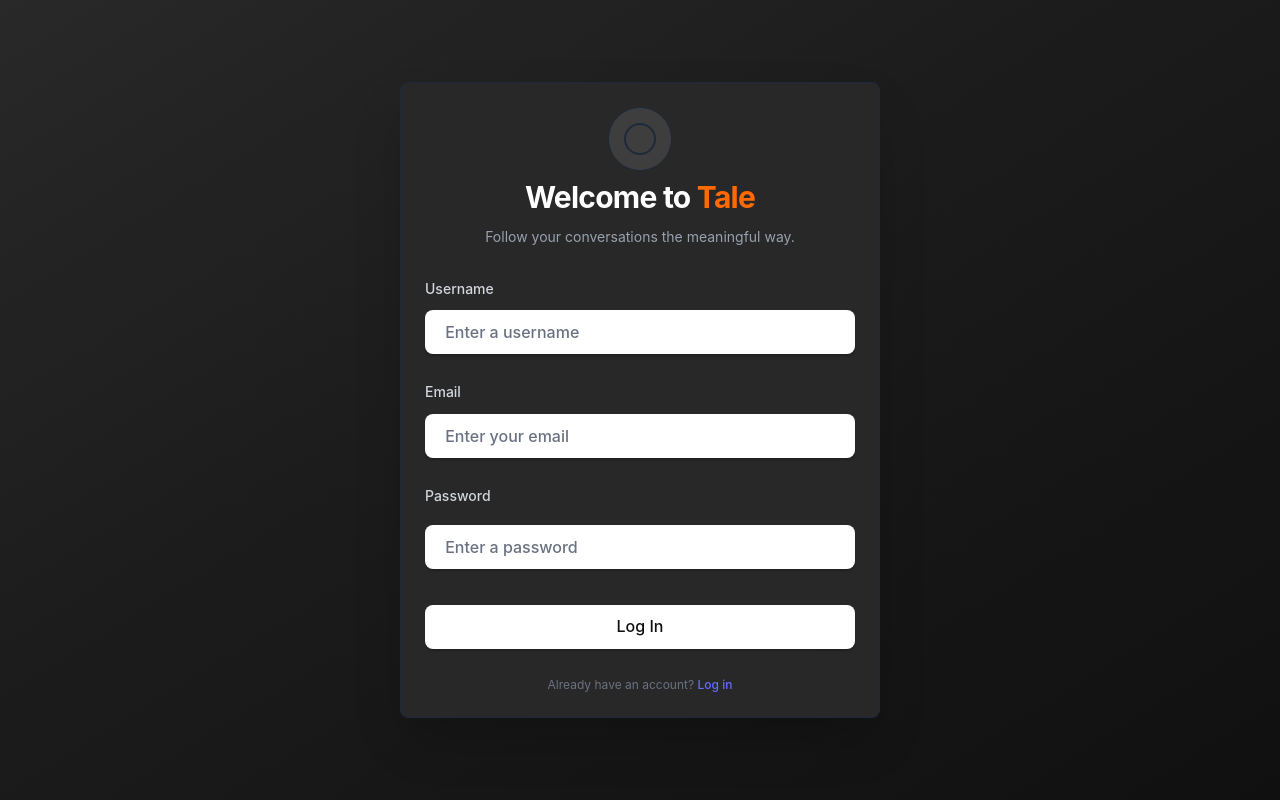
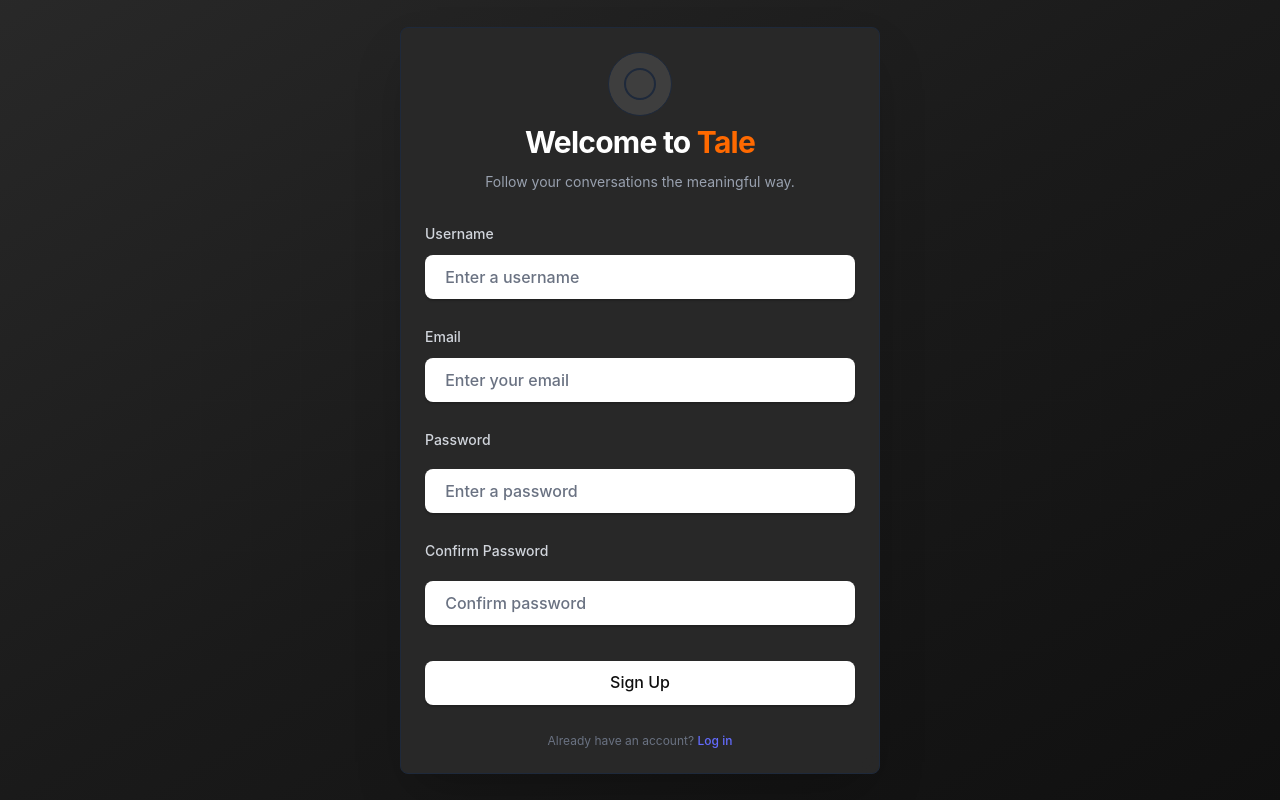
Before and after one commit to noamaanMulla-03/tale, a React (Vite) app: page /signup in a window 1280 px wide. Built offline with nearby package versions, Linux system fonts and the light colour scheme.

Commit message:
Connected SignUp from FE to backend registration routes.

```diff
--- a/src/App.tsx
+++ b/src/App.tsx
@@ -1,17 +1,38 @@
 import "./App.css";
+import { BrowserRouter as Router, Route, Routes } from "react-router-dom";
 import { SignUpForm } from "./features/auth/components/SignUpForm";
-import AuthPage from "./pages/AuthPage";
+import { LoginForm } from "./features/auth/components/LoginForm";
+import AuthPageWrapper from "./pages/AuthPageWrapper";
 
 function App() {
 
-  	return (
-		<div className="App">
-			{/* <LoginPage /> */}
-            <AuthPage>
-                <SignUpForm />
-            </AuthPage>
-		</div>
-	);
+    return (
+        <div className="App">
+            <Router>
+                <Routes>
+                    <Route path="/" element={
+                        <AuthPageWrapper>
+                            <LoginForm />
+                        </AuthPageWrapper>
+                    } />
+
+                    {/* Route for login page */}
+                    <Route path="/login" element={
+                        <AuthPageWrapper>
+                            <LoginForm />
+                        </AuthPageWrapper>
+                    } />
+
+                    {/* route for signup page */}
+                    <Route path="/signup" element={
+                        <AuthPageWrapper>
+                            <SignUpForm />
+                        </AuthPageWrapper>
+                    } />
+                </Routes>
+            </Router>
+        </div>
+    );
 
 }
 
--- a/src/features/auth/components/LoginForm.tsx
+++ b/src/features/auth/components/LoginForm.tsx
@@ -17,6 +17,7 @@ import { Input } from "@/components/ui/input"
 import { useState } from "react"
 import { loginUser } from "@/lib/api"
 import useAuthStore from "@/store/useAuthStore"
+import { Link } from "react-router-dom"
 
 export function LoginForm({
     className,
@@ -121,9 +122,11 @@ export function LoginForm({
 
                             <FieldDescription className="text-center text-xs text-gray-500">
                                 Don&apos;t have an account?{" "}
-                                <a href="#" className="text-orange-500 underline-offset-4 hover:underline font-medium">
-                                    Sign up
-                                </a>
+                                <Link to="/signup">
+                                    <a href="#" className="text-orange-500 underline-offset-4 hover:underline font-medium">
+                                        Sign up
+                                    </a>
+                                </Link>
                             </FieldDescription>
                         </FieldGroup>
                     </form>
--- a/src/features/auth/components/SignUpForm.tsx
+++ b/src/features/auth/components/SignUpForm.tsx
@@ -17,6 +17,7 @@ import { Input } from "@/components/ui/input"
 import { useState } from "react"
 import { registerUser } from "@/lib/api"
 import useAuthStore from "@/store/useAuthStore"
+import { Link } from "react-router-dom"
 
 export function SignUpForm({
     className,
@@ -29,32 +30,66 @@ export function SignUpForm({
     const [ username, setUsername ] = useState("");
     const [ email, setEmail ] = useState("");
     const [ password, setPassword ] = useState("");
+    const [ confirmPassword, setConfirmPassword ] = useState("");
     // error and loading states
     const [ error, setError ] = useState<string | null>(null);
     const [ isLoading, setIsLoading ] = useState<boolean>(false);
 
+    // sign up form submit handler
     const handleSubmit = async (e: React.FormEvent<HTMLFormElement>) => {
 
         // prevent default form submission
         e.preventDefault();
         // set loading state
         setIsLoading(true);
+        // set error state
+        setError(null);
+
         try {
-            setError(null);
+            // store password validation error status
+            const passwordValidationError = validatePasswords(password, confirmPassword);
+
+            // if password has discrepencies
+            if(passwordValidationError) {
+                // set error state to password error
+                setError(passwordValidationError);
+                // set loading state to false
+                setIsLoading(false);
+                // exit the function
+                return;
+            }
+
             // call registration API
             const response = await registerUser({ username, email, password });
             // destructure user and token from response
             const { user, token } = response;
             // update auth store on successful login
             login(user, token);
+
         } catch(error) {
             // set error message on failure
             setError("Registration failed! Please try again.");
+
         } finally {
             // set loading state to false after attempt
             setIsLoading(false);
         }
     };
+
+    // handler function to validate password
+    const validatePasswords = (password: string, confirmPassword: string) => {
+
+        // password should be of atleast 8 characters
+        if(password.length < 8)
+            return "Password should be of atleast 8 characters."
+        // password does not match confirm password
+
+        if(password !== confirmPassword)
+            return "Passwords does not match."
+
+        // password has no discrepency, return no error
+        return null;
+    }
 
     return (
         <div className={cn("flex flex-col gap-6", className)} {...props}>
@@ -117,20 +152,36 @@ export function SignUpForm({
                                 />
                             </Field>
 
+                            <Field>
+                                <div className="flex items-center justify-between mb-2">
+                                    <FieldLabel htmlFor="password" className="text-gray-300">Confirm Password</FieldLabel>
+                                </div>
+                                <Input
+                                    id="password"
+                                    type="password"
+                                    required
+                                    placeholder="Confirm password"
+                                    className="h-11 bg-[#3a3a3a] border-white/10 text-white placeholder:text-gray-500 focus:border-orange-500 focus:ring-orange-500"
+                                    onChange={(e) => setConfirmPassword(e.target.value)}
+                                />
+                            </Field>
+
                             <Field className="pt-2">
                                 <Button
                                     type="submit"
                                     className="w-full h-11 bg-orange-500 hover:bg-orange-600 text-white font-semibold"
                                 >
-                                    { isLoading ? "Logging in..." : "Log In" }
+                                    { isLoading ? "Creating account..." : "Sign Up" }
                                 </Button>
                             </Field>
 
                             <FieldDescription className="text-center text-xs text-gray-500">
                                 Already have an account?{" "}
-                                <a href="#" className="text-orange-500 underline-offset-4 hover:underline font-medium">
-                                    Log in
-                                </a>
+                                <Link to="/login">
+                                    <a className="text-orange-500 underline-offset-4 hover:underline font-medium">
+                                        Log in
+                                    </a>
+                                </Link>
                             </FieldDescription>
                         </FieldGroup>
                     </form>
--- a/src/pages/AuthPage.tsx
+++ b/src/pages/AuthPageWrapper.tsx
@@ -1,5 +1,5 @@
-// AuthPage component rendering dynamic auth forms with styled background
-export default function AuthPage({ children }: { children: React.ReactNode }) {
+// AuthPageWrapper component rendering dynamic auth forms with styled background
+export default function AuthPageWrapper({ children }: { children: React.ReactNode }) {
     return (
         <div className="relative flex min-h-screen items-center justify-center bg-[#1a1a1a] p-4 overflow-hidden">
             {/* Grid background pattern */}
```
